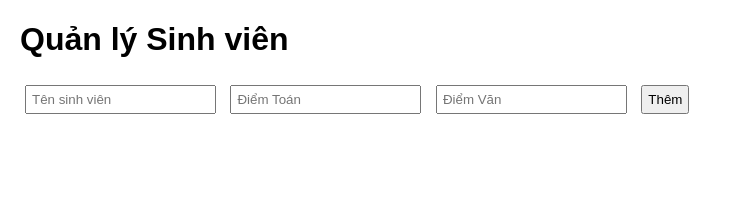
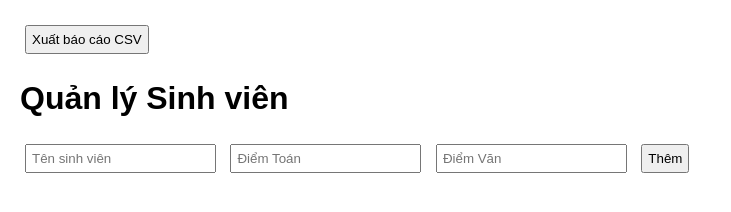
Before and after one commit to HTN-04/StudentManagement, a plain HTML site: page index.html in a window 1280 px wide. Shown: the whole page, without its empty margins (0-731 px from the left). Drawn offline with Linux system fonts and the light colour scheme.

Commit message:
Thêm tính năng xuất báo cáo CSV

```diff
--- a/index.html
+++ b/index.html
@@ -5,6 +5,7 @@
     <title>Quản lý Sinh viên</title>
     <link rel="stylesheet" href="style.css">
 </head>
+<button onclick="exportReport()">Xuất báo cáo CSV</button>
 <body>
     <h1>Quản lý Sinh viên</h1>
     <input type="text" id="name" placeholder="Tên sinh viên">
--- a/script.js
+++ b/script.js
@@ -1,3 +1,5 @@
+let students = [];
+
 function addStudent() {
     let name = document.getElementById("name").value;
     let math = parseFloat(document.getElementById("math").value);
@@ -7,5 +9,24 @@ function addStudent() {
         return;
     }
     let average = (math + literature) / 2;
+    students.push({ name, math, literature, average });
     document.getElementById("result").innerHTML += `<p>${name}: ${average}</p>`;
 }
+
+function exportReport() {
+    if (students.length === 0) {
+        alert("Chưa có dữ liệu để xuất!");
+        return;
+    }
+    let csv = "Tên,Toán,Văn,Trung bình\n";
+    students.forEach(student => {
+        csv += `${student.name},${student.math},${student.literature},${student.average}\n`;
+    });
+    let blob = new Blob([csv], { type: "text/csv" });
+    let url = window.URL.createObjectURL(blob);
+    let a = document.createElement("a");
+    a.href = url;
+    a.download = "student_report.csv";
+    a.click();
+    window.URL.revokeObjectURL(url);
+}
```
